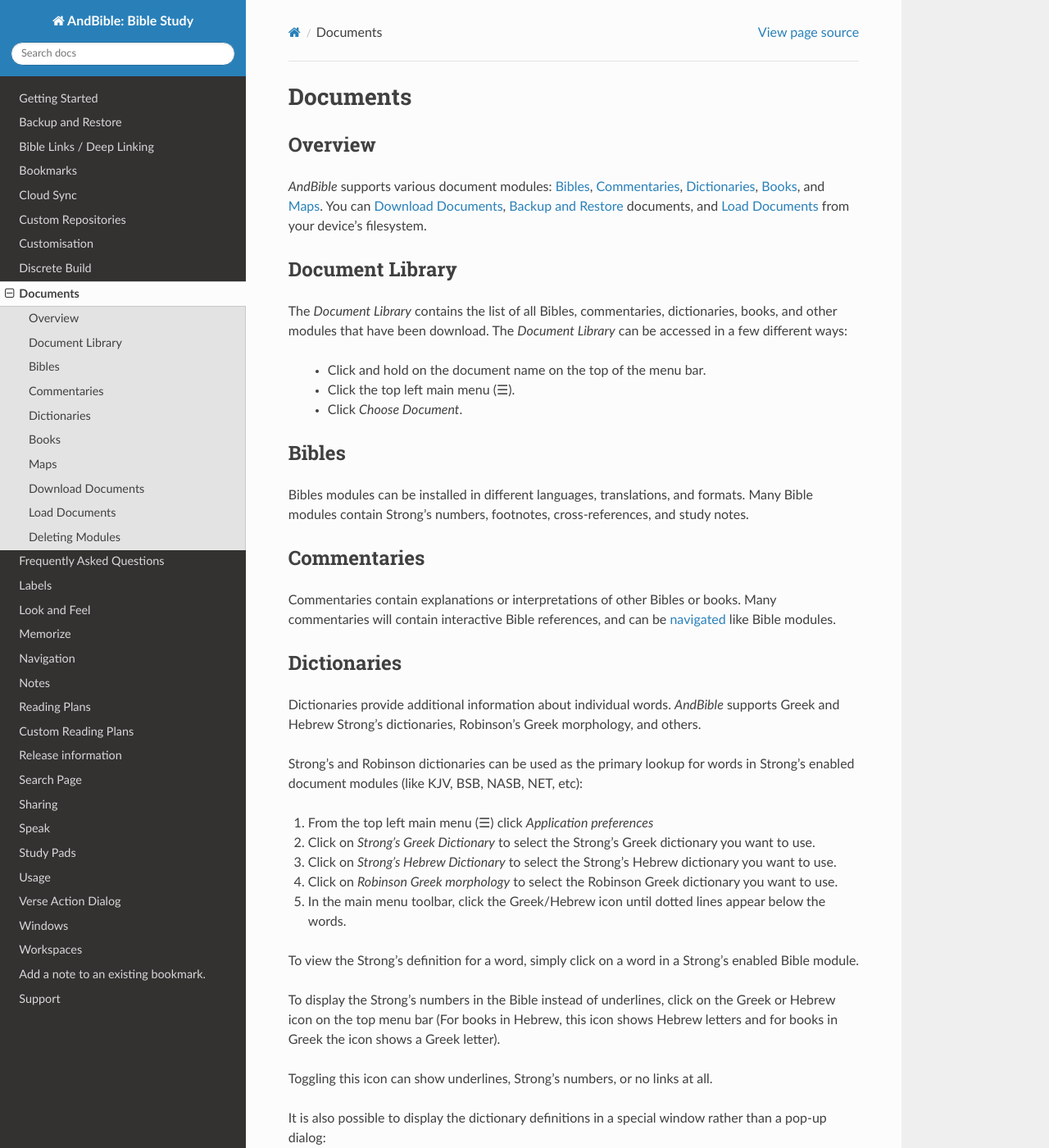
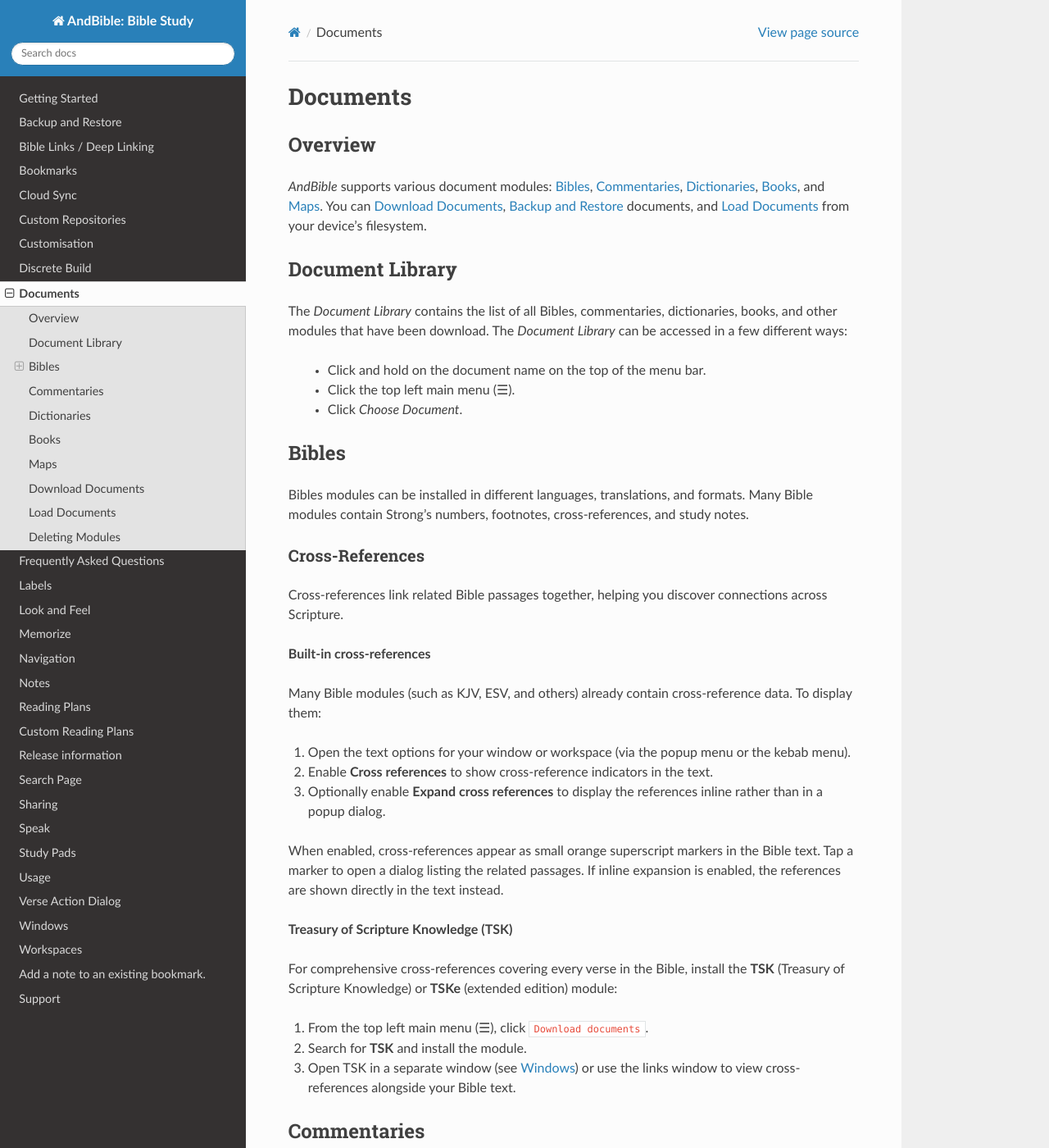
Before and after one commit to AndBible/docs, a Sphinx documentation site: the page built from docs/source/documents.rst, in a window 1280 px wide and 1400 px high. Shown: the whole window at 82% size. Built offline with Sphinx 7.4.7 and the Read the Docs theme 3.1.0, drawn with Linux system fonts in a browser that asks for light colours; pages that are not in the unit, such as notebooks, are missing from menus.

Commit message:
Add cross-references documentation
Document how to enable built-in cross-references in Bible modules
(Text Options settings) and how to install TSK for comprehensive
cross-references. Update usage.rst to link to the new section.

```diff
--- a/docs/source/documents.rst
+++ b/docs/source/documents.rst
@@ -24,6 +24,39 @@
 
 Bibles modules can be installed in different languages, translations, and formats.
 Many Bible modules contain Strong's numbers, footnotes, cross-references, and study notes.
+
+.. _cross-references:
+
+Cross-References
+^^^^^^^^^^^^^^^^
+
+Cross-references link related Bible passages together, helping you discover
+connections across Scripture.
+
+**Built-in cross-references**
+
+Many Bible modules (such as KJV, ESV, and others) already contain cross-reference
+data. To display them:
+
+#. Open the text options for your window or workspace (via the popup menu or the
+   kebab menu).
+#. Enable **Cross references** to show cross-reference indicators in the text.
+#. Optionally enable **Expand cross references** to display the references inline
+   rather than in a popup dialog.
+
+When enabled, cross-references appear as small orange superscript markers in the
+Bible text. Tap a marker to open a dialog listing the related passages. If inline
+expansion is enabled, the references are shown directly in the text instead.
+
+**Treasury of Scripture Knowledge (TSK)**
+
+For comprehensive cross-references covering every verse in the Bible, install the
+**TSK** (Treasury of Scripture Knowledge) or **TSKe** (extended edition) module:
+
+#. From the top left main menu (|hamburger|), click ``Download documents``.
+#. Search for **TSK** and install the module.
+#. Open TSK in a separate window (see :doc:`windows`) or use the links window to
+   view cross-references alongside your Bible text.
 
 Commentaries
 ------------
--- a/docs/source/usage.rst
+++ b/docs/source/usage.rst
@@ -13,7 +13,7 @@
 
 Open a Bible in one window and a commentary in another using :doc:`windows`.
 Enable synchronized scrolling so the commentary follows your Bible reading.
-Use the :doc:`verse_action_dialog` to quickly look up cross-references and
+Use :ref:`cross-references` to discover related passages and
 add :doc:`bookmarks` with :doc:`notes` as you study.
 
 Topical Study
```
